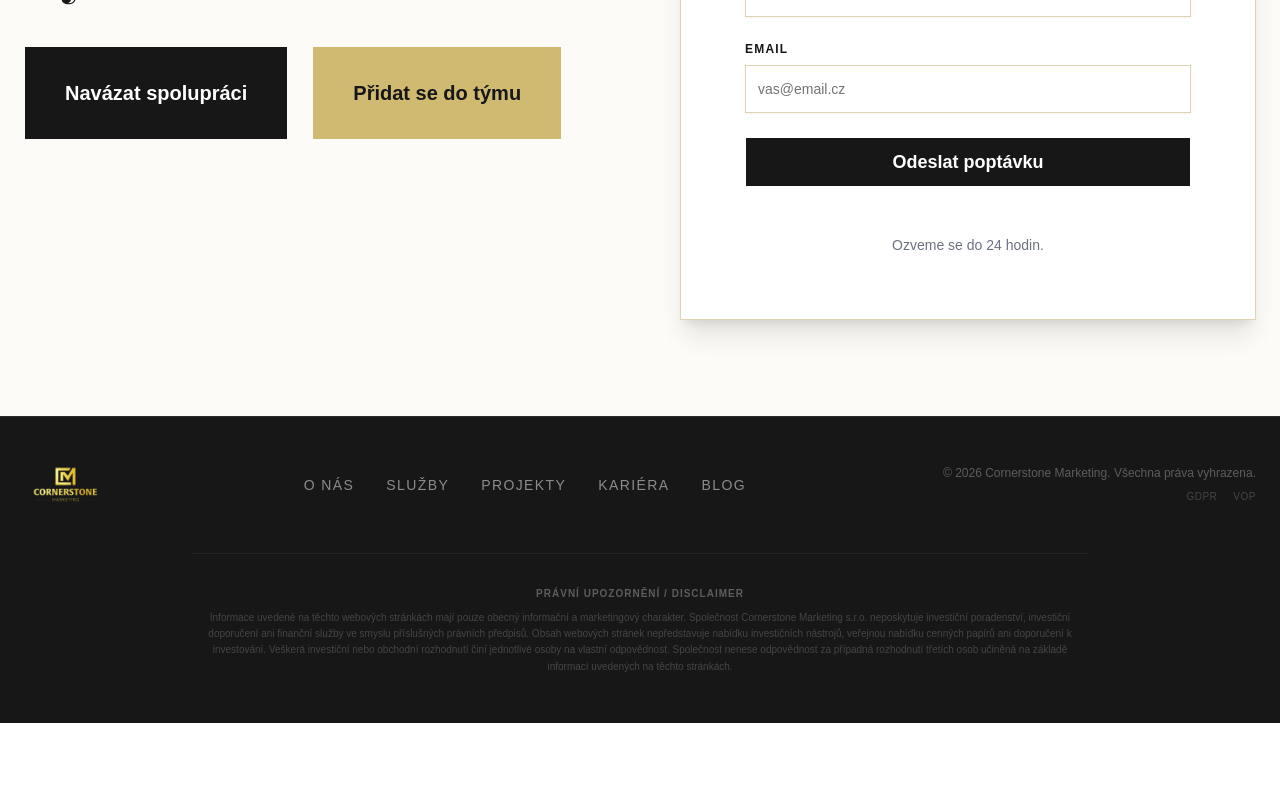
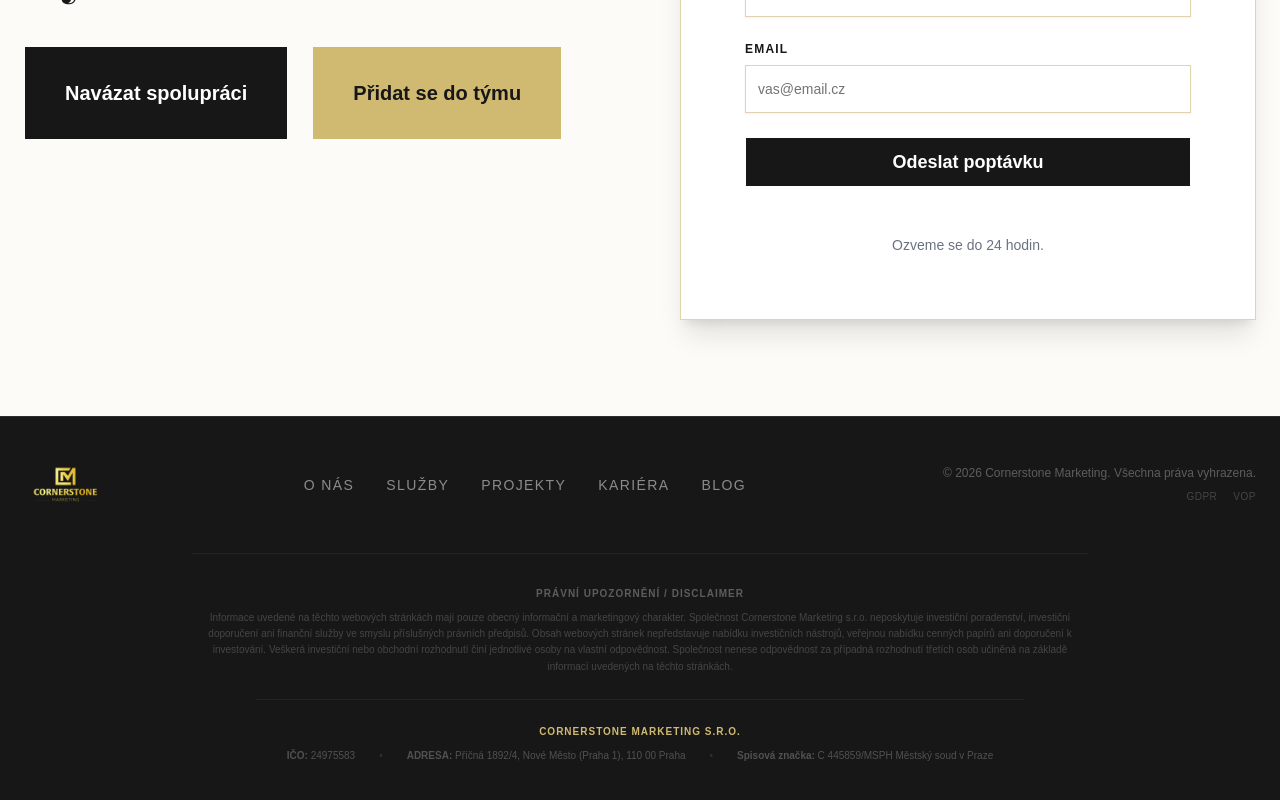
Before and after one commit to ClienteeAI/Cornerstone, a React (Vite) app: page / in a window 1280 px wide. Shown: the part 7673-8473 px from the top of the page. Before the commit the page ends 8396 px from the top, so only its background shows below. Built offline with nearby package versions, Linux system fonts and the light colour scheme; a web font is replaced by a local one.

Commit message:
feat: update HTML title and add full company details to footer disclaimer

```diff
--- a/index.html
+++ b/index.html
@@ -3,7 +3,7 @@
   <head>
     <meta charset="UTF-8" />
     <meta name="viewport" content="width=device-width, initial-scale=1.0" />
-    <title>My Google AI Studio App</title>
+    <title>Cornerstone Marketing | Akvizice kapitálu a marketing realitních projektů</title>
   </head>
   <body>
     <div id="root"></div>
--- a/src/components/Footer.tsx
+++ b/src/components/Footer.tsx
@@ -56,7 +56,18 @@ export default function Footer({ setView }: FooterProps) {
 
         <div className="mt-12 pt-8 border-t border-white/5 text-[10px] text-white/20 leading-relaxed max-w-4xl mx-auto text-center">
           <p className="font-semibold text-white/30 mb-2 uppercase tracking-widest">{legalContent.disclaimer.title}</p>
-          <p>{legalContent.disclaimer.content}</p>
+          <p className="mb-6">{legalContent.disclaimer.content}</p>
+
+          <div className="border-t border-white/5 pt-6 text-[10px] text-white/30 max-w-3xl mx-auto">
+            <p className="font-semibold text-gold mb-2 uppercase tracking-widest">Cornerstone Marketing s.r.o.</p>
+            <div className="flex flex-col md:flex-row justify-center items-center gap-y-1.5 gap-x-6 text-white/25">
+              <span><strong>IČO:</strong> 24975583</span>
+              <span className="hidden md:inline text-white/10">•</span>
+              <span><strong>ADRESA:</strong> Příčná 1892/4, Nové Město (Praha 1), 110 00 Praha</span>
+              <span className="hidden md:inline text-white/10">•</span>
+              <span><strong>Spisová značka:</strong> C 445859/MSPH Městský soud v Praze</span>
+            </div>
+          </div>
         </div>
       </div>
 
```
